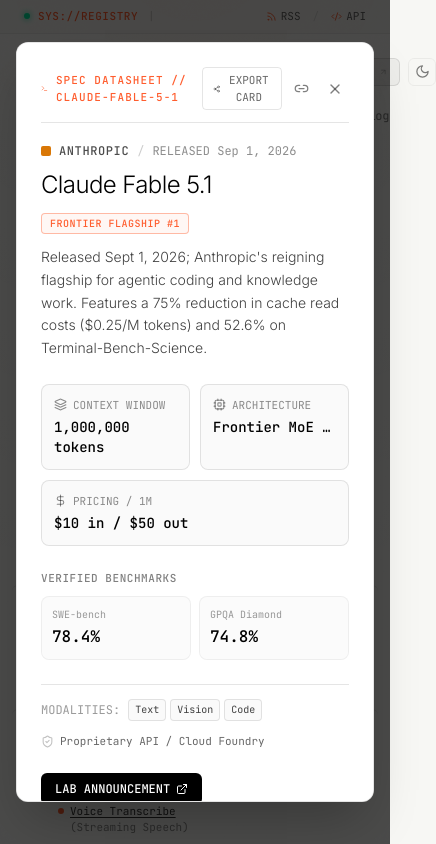
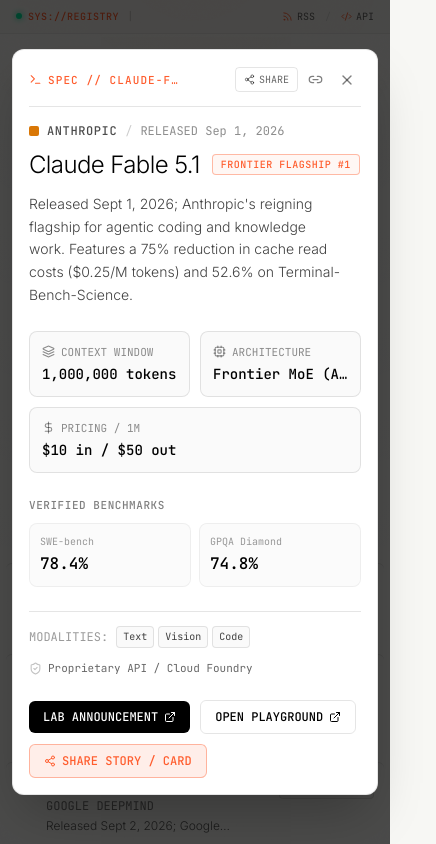
Before and after one commit to TirupMehta/ModelRegistry, a Next.js app: page / in a window 390 px wide. Both pictures are taken after a click on the element 195 px from the left and 541 px from the top of the page. Shown: the top 844 px of the page, 436 px wide, since content can reach past the window. Built offline with nearby package versions, Linux system fonts and the light colour scheme.

Commit message:
fix(responsive): full cross-resolution responsiveness from 360px mobile to 4K desktop

```diff
--- a/app/companies/page.tsx
+++ b/app/companies/page.tsx
@@ -19,7 +19,7 @@ export default function CompaniesPage() {
     <main className="relative min-h-screen">
       <Header />
 
-      <section className="section max-w-4xl mx-auto w-full px-6 md:px-20 pb-20">
+      <section className="section max-w-4xl mx-auto w-full px-4 sm:px-6 md:px-20 pb-20">
         <div className="space-y-4 text-base md:text-[17px] font-light text-black/75 dark:text-zinc-300 leading-relaxed max-w-3xl mb-8">
           <TextWithBlur delay={120}>
             <p>
--- a/app/globals.css
+++ b/app/globals.css
@@ -137,3 +137,28 @@ p {
 .dark ::-webkit-scrollbar-thumb:hover {
   background: var(--accent);
 }
+
+/*
+ * Responsive Screen & Mobile Ergonomics
+ */
+html,
+body {
+  overflow-x: hidden;
+  width: 100%;
+  -webkit-text-size-adjust: 100%;
+  text-rendering: optimizeLegibility;
+}
+
+/* Remove mobile tap highlight on iOS / Android */
+button,
+a,
+input {
+  -webkit-tap-highlight-color: transparent;
+  touch-action: manipulation;
+}
+
+/* Touch friendly scrolling */
+.touch-scroll {
+  -webkit-overflow-scrolling: touch;
+  scroll-behavior: smooth;
+}
--- a/app/page.tsx
+++ b/app/page.tsx
@@ -127,7 +127,7 @@ export default function Home() {
         </article>
       </noscript>
 
-      <section className="section max-w-4xl mx-auto w-full px-6 md:px-20 pb-20">
+      <section className="section max-w-4xl mx-auto w-full px-4 sm:px-6 md:px-20 pb-20">
         {/* Thesis Description */}
         <div className="space-y-4 text-base md:text-[17px] font-light text-black/75 dark:text-zinc-300 leading-relaxed max-w-3xl mb-8">
           <TextWithBlur delay={120}>
@@ -137,14 +137,14 @@ export default function Home() {
           </TextWithBlur>
 
           {/* Quick Terminal & Developer Strip */}
-          <div className="flex flex-wrap items-center gap-3 pt-1 text-xs font-mono text-black/60 dark:text-zinc-400">
+          <div className="flex flex-wrap items-center gap-2 sm:gap-3 pt-1 text-xs font-mono text-black/60 dark:text-zinc-400">
             <button
               onClick={() => {
                 navigator.clipboard.writeText("curl -s https://modelregistry.tirup.in/latest")
                 setCurlCopied(true)
                 setTimeout(() => setCurlCopied(false), 2000)
               }}
-              className="group inline-flex items-center gap-2 px-3 py-1.5 rounded-md border border-black/10 dark:border-white/[0.08] bg-black/[0.02] dark:bg-white/[0.03] hover:border-[#ff5d2e]/40 transition-colors duration-150 cursor-pointer select-none"
+              className="group inline-flex items-center gap-1.5 sm:gap-2 px-2.5 sm:px-3 py-1.5 rounded-md border border-black/10 dark:border-white/[0.08] bg-black/[0.02] dark:bg-white/[0.03] hover:border-[#ff5d2e]/40 transition-colors duration-150 cursor-pointer select-none text-[11px] sm:text-xs"
               title="Copy terminal CLI query"
             >
               <Terminal size={12} className="text-[#ff5d2e]" />
@@ -156,7 +156,7 @@ export default function Home() {
               )}
             </button>
 
-            <div className="flex items-center gap-3 text-[11px] text-black/45 dark:text-zinc-500">
+            <div className="flex items-center gap-2.5 sm:gap-3 text-[11px] text-black/45 dark:text-zinc-500">
               <a
                 href="/api/v1/models"
                 target="_blank"
@@ -269,12 +269,12 @@ export default function Home() {
                   <div
                     onClick={() => setActiveModalModel(model)}
                     className={[
-                      "group block py-3.5 -mx-3 px-3 rounded-md cursor-pointer transition-colors duration-150",
+                      "group block py-3.5 -mx-2.5 sm:-mx-3 px-2.5 sm:px-3 rounded-md cursor-pointer transition-colors duration-150",
                       index > 0 ? "border-t border-black/10 dark:border-white/[0.06]" : "",
                       "hover:bg-black/[0.025] dark:hover:bg-white/[0.035]",
                     ].join(" ")}
                   >
-                    <div className="flex items-baseline gap-3.5 sm:gap-5">
+                    <div className="flex items-baseline gap-2.5 sm:gap-5">
                       {/* Monospace Ledger Index */}
                       <span className="font-mono tabular-nums text-xs text-[#ff5d2e]/80 dark:text-[#ff7347] select-none w-5 sm:w-6 shrink-0 transition-colors duration-150 group-hover:text-[#ff5d2e] font-medium">
                         {String(index + 1).padStart(2, "0")}
@@ -306,7 +306,7 @@ export default function Home() {
                         {specializedDrop && activeTab === "flagships" && (
                           <div className="mt-1 flex items-center gap-1.5 text-[11px] font-mono text-black/45 dark:text-zinc-400">
                             <span className="w-1.5 h-1.5 rounded-full bg-[#ff5d2e] shrink-0" />
-                            <span>
+                            <span className="truncate">
                               Checkpoint drop:{" "}
                               <span className="text-black/80 dark:text-zinc-200 underline underline-offset-2 font-normal">
                                 {specializedDrop.name}
@@ -318,7 +318,7 @@ export default function Home() {
                       </div>
 
                       {/* Specs Readout */}
-                      <div className="flex items-center gap-2.5 sm:gap-3 shrink-0 text-right">
+                      <div className="flex items-center gap-2 sm:gap-3 shrink-0 text-right">
                         <time
                           dateTime={model.releaseDate}
                           className="font-mono text-xs text-black/45 dark:text-zinc-400 hidden md:inline"
@@ -326,7 +326,7 @@ export default function Home() {
                           {model.contextWindow.replace(" tokens", "")}
                         </time>
 
-                        <span className="text-[10px] font-mono px-2 py-0.5 rounded border border-black/10 dark:border-white/[0.08] bg-black/[0.03] dark:bg-white/[0.04] text-black/70 dark:text-zinc-300 transition-colors duration-150 group-hover:border-[#ff5d2e]/40 group-hover:text-[#ff5d2e] dark:group-hover:text-[#ff7347]">
+                        <span className="text-[10px] font-mono px-2 py-0.5 rounded border border-black/10 dark:border-white/[0.08] bg-black/[0.03] dark:bg-white/[0.04] text-black/70 dark:text-zinc-300 transition-colors duration-150 group-hover:border-[#ff5d2e]/40 group-hover:text-[#ff5d2e] dark:group-hover:text-[#ff7347] max-w-[95px] sm:max-w-none truncate block">
                           {model.statusBadge}
                         </span>
 
--- a/components/header.tsx
+++ b/components/header.tsx
@@ -74,7 +74,10 @@ function NavLinks({ pathname }: { pathname: string }) {
   }, [targetHref, activeHref])
 
   return (
-    <nav ref={navRef} className="relative flex items-center gap-1 sm:gap-2">
+    <nav
+      ref={navRef}
+      className="relative flex items-center gap-1 sm:gap-2 overflow-x-auto [scrollbar-width:none] [-ms-overflow-style:none] [&::-webkit-scrollbar]:hidden max-w-full py-0.5 touch-scroll"
+    >
       {/* Segmented active pill */}
       <div
         ref={pillRef}
@@ -90,7 +93,7 @@ function NavLinks({ pathname }: { pathname: string }) {
           onMouseEnter={() => setHoverHref(href)}
           onMouseLeave={() => setHoverHref(null)}
           className={[
-            "relative z-10 py-1.5 px-3 rounded-md text-xs sm:text-[13px] font-mono tracking-tight select-none cursor-pointer transition-colors duration-150",
+            "relative z-10 py-1.5 px-2.5 sm:px-3 rounded-md text-xs sm:text-[13px] font-mono tracking-tight select-none cursor-pointer transition-colors duration-150 whitespace-nowrap",
             isLinkActive(href)
               ? "text-black dark:text-white font-medium"
               : "text-black/50 dark:text-zinc-400 hover:text-black dark:hover:text-white",
@@ -111,9 +114,9 @@ export default function Header() {
     <>
       {/* ── Top Telemetry Readout Bar ────────────────────────────────────── */}
       <div className="reveal-in w-full bg-black/[0.02] dark:bg-[#0a0c0f] border-b border-black/5 dark:border-white/[0.06] py-2 text-[11px] font-mono text-black/60 dark:text-zinc-400">
-        <div className="max-w-4xl mx-auto w-full px-6 md:px-20 flex items-center justify-between gap-4">
-          <div className="flex items-center gap-2.5 min-w-0">
-            <span className="inline-flex items-center gap-2 font-medium text-[#ff5d2e] tracking-wider uppercase">
+        <div className="max-w-4xl mx-auto w-full px-4 sm:px-6 md:px-20 flex items-center justify-between gap-3">
+          <div className="flex items-center gap-2 sm:gap-2.5 min-w-0">
+            <span className="inline-flex items-center gap-1.5 sm:gap-2 font-medium text-[#ff5d2e] tracking-wider uppercase text-[10px] sm:text-[11px]">
               <span className="w-1.5 h-1.5 rounded-full bg-[#00e599] shadow-[0_0_6px_#00e599] shrink-0" />
               SYS://REGISTRY
             </span>
@@ -123,7 +126,7 @@ export default function Header() {
             </span>
           </div>
 
-          <div className="flex items-center gap-3 shrink-0 text-[11px] font-mono">
+          <div className="flex items-center gap-2.5 sm:gap-3 shrink-0 text-[10px] sm:text-[11px] font-mono">
             <Link
               href="/rss.xml"
               className="group inline-flex items-center gap-1 hover:text-[#ff5d2e] dark:hover:text-[#ff7347] transition-colors duration-150"
@@ -144,22 +147,22 @@ export default function Header() {
       </div>
 
       {/* ── Industrial Header Unit ────────────────────────────────────────── */}
-      <header className="max-w-4xl mx-auto w-full px-6 md:px-20 pt-6 md:pt-16 pb-0">
+      <header className="max-w-4xl mx-auto w-full px-4 sm:px-6 md:px-20 pt-5 sm:pt-6 md:pt-16 pb-0">
         <TextWithBlur>
-          <div className="flex items-center justify-between gap-4 mb-4 md:mb-6">
-            <div className="flex items-center gap-3.5">
-              <Link href="/" className="group flex items-center gap-2.5 select-none">
-                <div className="flex items-center gap-2.5">
+          <div className="flex items-center justify-between gap-3 mb-4 md:mb-6">
+            <div className="flex items-center gap-2 sm:gap-3.5 min-w-0">
+              <Link href="/" className="group flex items-center gap-2 sm:gap-2.5 select-none">
+                <div className="flex items-center gap-2 sm:gap-2.5">
                   {isHome ? (
-                    <h1 className="text-2xl sm:text-3xl font-light tracking-tight text-black dark:text-white leading-none">
+                    <h1 className="text-xl sm:text-2xl md:text-3xl font-light tracking-tight text-black dark:text-white leading-none">
                       Model<span className="font-semibold text-[#ff5d2e]">Registry</span>
                     </h1>
                   ) : (
-                    <p className="text-2xl sm:text-3xl font-light tracking-tight text-black dark:text-white leading-none">
+                    <p className="text-xl sm:text-2xl md:text-3xl font-light tracking-tight text-black dark:text-white leading-none">
                       Model<span className="font-semibold text-[#ff5d2e]">Registry</span>
                     </p>
                   )}
-                  <span className="text-[10px] uppercase font-mono tracking-widest px-1.5 py-0.5 rounded border border-black/10 dark:border-white/[0.08] text-black/50 dark:text-zinc-400 bg-black/[0.02] dark:bg-white/[0.02] group-hover:border-[#ff5d2e]/40 transition-colors duration-150">
+                  <span className="hidden sm:inline text-[10px] uppercase font-mono tracking-widest px-1.5 py-0.5 rounded border border-black/10 dark:border-white/[0.08] text-black/50 dark:text-zinc-400 bg-black/[0.02] dark:bg-white/[0.02] group-hover:border-[#ff5d2e]/40 transition-colors duration-150">
                     v2026.9
                   </span>
                 </div>
@@ -167,19 +170,20 @@ export default function Header() {
             </div>
 
             {/* Contribute Action & Theme Toggle */}
-            <div className="flex items-center gap-2">
+            <div className="flex items-center gap-1.5 sm:gap-2 shrink-0">
               <a
                 href="https://github.com/TirupMehta/ModelRegistry"
                 target="_blank"
                 rel="noopener noreferrer"
                 title="Contribute a newly released model on GitHub"
-                className="group inline-flex items-center justify-center gap-1.5 h-[28px] px-3 text-[11px] font-mono tracking-wide bg-black/[0.04] dark:bg-white/[0.04] hover:bg-[#ff5d2e] dark:hover:bg-[#ff5d2e] border border-black/10 dark:border-white/[0.08] hover:border-[#ff5d2e] rounded-md text-black/70 dark:text-zinc-300 hover:text-white dark:hover:text-white transition-colors duration-150 select-none cursor-pointer"
+                className="group inline-flex items-center justify-center gap-1 sm:gap-1.5 h-[28px] px-2.5 sm:px-3 text-[10px] sm:text-[11px] font-mono tracking-wide bg-black/[0.04] dark:bg-white/[0.04] hover:bg-[#ff5d2e] dark:hover:bg-[#ff5d2e] border border-black/10 dark:border-white/[0.08] hover:border-[#ff5d2e] rounded-md text-black/70 dark:text-zinc-300 hover:text-white dark:hover:text-white transition-colors duration-150 select-none cursor-pointer"
               >
                 <GitPullRequest
                   size={12}
                   className="text-black/50 dark:text-zinc-400 group-hover:text-white transition-colors duration-150"
                 />
-                <span>+ CONTRIBUTE</span>
+                <span className="hidden sm:inline">+ CONTRIBUTE</span>
+                <span className="sm:hidden">+ ADD</span>
                 <ArrowUpRight size={10} className="opacity-40 group-hover:opacity-100 transition-transform duration-150 group-hover:translate-x-0.5 group-hover:-translate-y-0.5" />
               </a>
 
@@ -192,12 +196,12 @@ export default function Header() {
         </TextWithBlur>
 
         {/* ── Segmented Navigation Line ──────────────────────────────────── */}
-        <div className="flex justify-between items-center gap-4 mb-6 md:mb-8 border-b border-black/5 dark:border-white/[0.07] pb-3 flex-nowrap">
-          <TextWithBlur delay={100} className="min-w-0">
+        <div className="flex justify-between items-center gap-4 mb-6 md:mb-8 border-b border-black/5 dark:border-white/[0.07] pb-3 flex-nowrap overflow-x-auto [scrollbar-width:none] [-ms-overflow-style:none] [&::-webkit-scrollbar]:hidden touch-scroll">
+          <TextWithBlur delay={100} className="min-w-0 max-w-full">
             <NavLinks pathname={pathname} />
           </TextWithBlur>
 
-          <div className="text-[11px] font-mono text-black/40 dark:text-zinc-400 select-none hidden sm:block tracking-wider">
+          <div className="text-[11px] font-mono text-black/40 dark:text-zinc-400 select-none hidden sm:block tracking-wider shrink-0">
             [ EPOCH: SEPT 2026 ]
           </div>
         </div>
--- a/components/model-details-modal.tsx
+++ b/components/model-details-modal.tsx
@@ -69,28 +69,29 @@ export default function ModelDetailsModal({ model, onClose }: ModelDetailsModalP
       role="dialog"
       aria-modal="true"
       aria-labelledby="modal-title"
-      className="fixed inset-0 z-50 flex items-center justify-center p-4 sm:p-6 bg-black/70 backdrop-blur-xs transition-opacity duration-150 animate-in fade-in"
+      className="fixed inset-0 z-50 flex items-center justify-center p-3 sm:p-6 bg-black/70 backdrop-blur-xs transition-opacity duration-150 animate-in fade-in"
       onClick={onClose}
     >
       <div
-        className="relative w-full max-w-2xl bg-white dark:bg-[#0e1014] border border-black/10 dark:border-white/[0.08] rounded-xl shadow-2xl p-6 sm:p-8 overflow-y-auto max-h-[90vh] transition-all duration-150 ease-out animate-in fade-in"
+        className="relative w-full max-w-2xl bg-white dark:bg-[#0e1014] border border-black/10 dark:border-white/[0.08] rounded-xl shadow-2xl p-4 sm:p-7 overflow-y-auto max-h-[92vh] transition-all duration-150 ease-out animate-in fade-in"
         onClick={(e) => e.stopPropagation()}
       >
         {/* Top Control Bar */}
-        <div className="flex items-center justify-between gap-2 border-b border-black/10 dark:border-white/[0.08] pb-3 mb-5">
-          <div className="flex items-center gap-2 text-[11px] font-mono text-[#ff5d2e]">
-            <Terminal size={13} />
-            <span className="uppercase tracking-widest font-medium">SPEC DATASHEET // {model.id}</span>
+        <div className="flex items-center justify-between gap-2 border-b border-black/10 dark:border-white/[0.08] pb-3 mb-4 sm:mb-5">
+          <div className="flex items-center gap-1.5 sm:gap-2 text-[11px] font-mono text-[#ff5d2e] min-w-0">
+            <Terminal size={13} className="shrink-0" />
+            <span className="uppercase tracking-widest font-medium truncate max-w-[130px] sm:max-w-none">SPEC // {model.id}</span>
           </div>
 
-          <div className="flex items-center gap-1.5">
+          <div className="flex items-center gap-1 sm:gap-1.5 shrink-0">
             <button
               onClick={() => setIsShareStudioOpen(true)}
               title="Export Instagram Story / Social Card"
-              className="inline-flex items-center gap-1.5 px-2.5 py-1 rounded border border-black/10 dark:border-white/[0.08] hover:border-[#ff5d2e] hover:text-[#ff5d2e] text-[11px] font-mono text-black/60 dark:text-zinc-400 transition-colors duration-150 cursor-pointer"
+              className="inline-flex items-center gap-1 sm:gap-1.5 px-2 sm:px-2.5 py-1 rounded border border-black/10 dark:border-white/[0.08] hover:border-[#ff5d2e] hover:text-[#ff5d2e] text-[10px] sm:text-[11px] font-mono text-black/60 dark:text-zinc-400 transition-colors duration-150 cursor-pointer"
             >
-              <Share2 size={12} />
-              <span>EXPORT CARD</span>
+              <Share2 size={11} className="sm:w-3 sm:h-3" />
+              <span className="hidden sm:inline">EXPORT CARD</span>
+              <span className="sm:hidden">SHARE</span>
             </button>
 
             <button
```
Also changed, not shown: app/leaderboard/page.tsx (+12 -12 lines), app/timeline/page.tsx (+8 -8 lines), components/share-card-modal.tsx (+7 -7 lines).
